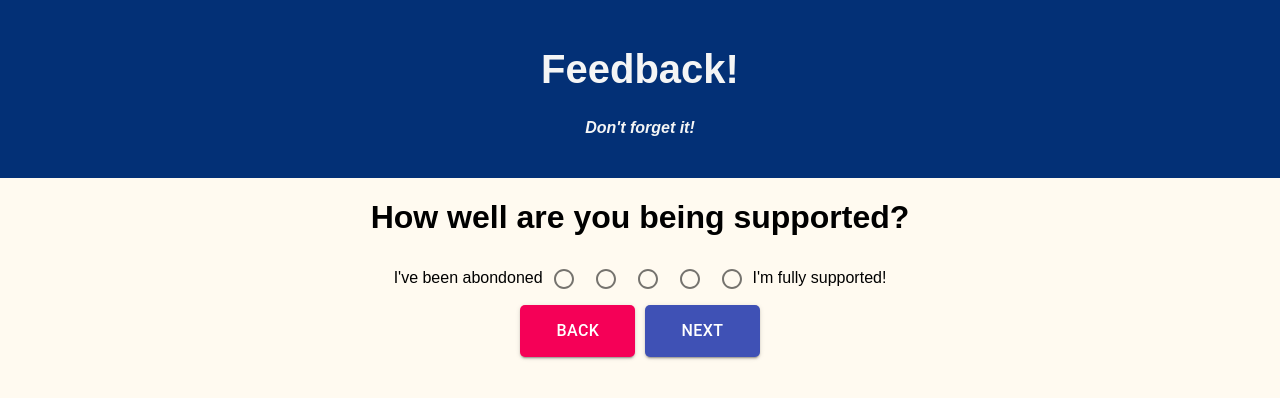
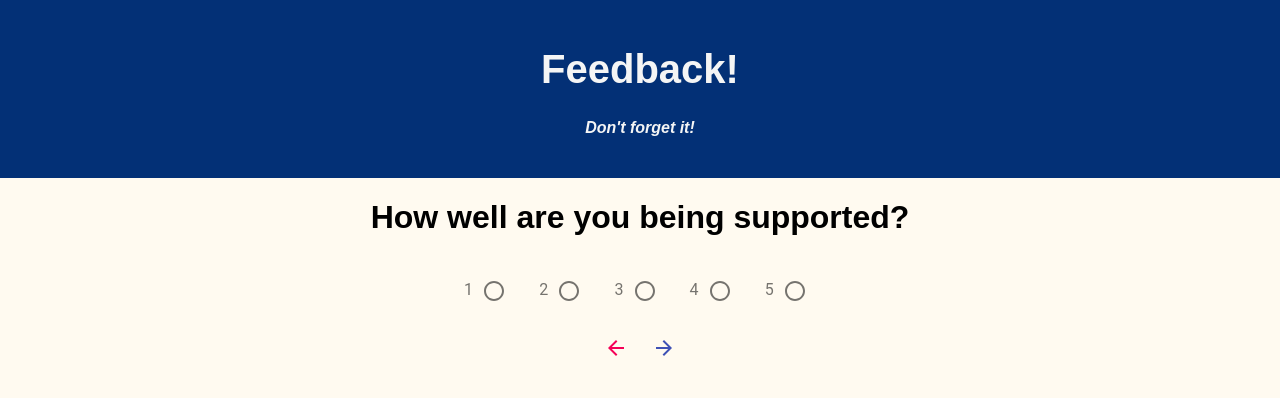
Before and after one commit to nathantwold/redux-feedback-loop, a React (Create React App) app: page /#/support in a window 1280 px wide. Shown: the top 398 px of the page. Built offline with nearby package versions, Linux system fonts and the light colour scheme.

Commit message:
replaced Buttons with IconButtons

```diff
--- a/src/components/Admin/Admin.js
+++ b/src/components/Admin/Admin.js
@@ -2,7 +2,9 @@ import React, { Component } from 'react';
 import { connect } from 'react-redux';
 import axios from 'axios';
 import moment from 'moment';
-import Button from '@material-ui/core/Button';
+import { IconButton } from '@material-ui/core';
+import DeleteIcon from '@material-ui/icons/Delete';
+import FlagIcon from '@material-ui/icons/Flag';
 
 class Admin extends Component {
 
@@ -66,12 +68,12 @@ class Admin extends Component {
                             <td>{response.support}</td>
                             <td>{response.comments}</td>
                             {response.flagged === true ?
-                                <td className="flagged"><Button color="primary" size="large"
-                                    onClick={() => this.toggleFlag(response.flagged, response.id)}>Unflag</Button> </td> :
-                                <td><Button color="secondary" size="large"
-                                    onClick={() => this.toggleFlag(response.flagged, response.id)}>Flag</Button> </td>}
-                            <td className="deleteButton"><Button color="secondary" size="large"
-                                onClick={() => this.deleteFeedback(response.id)}>Delete</Button></td>
+                                <td className="flagged"><IconButton color="primary"
+                                    onClick={() => this.toggleFlag(response.flagged, response.id)}><FlagIcon /></IconButton> </td> :
+                                <td><IconButton color="secondary"
+                                    onClick={() => this.toggleFlag(response.flagged, response.id)}><FlagIcon /></IconButton> </td>}
+                            <td className="deleteButton"><IconButton color="secondary"
+                                onClick={() => this.deleteFeedback(response.id)}><DeleteIcon /></IconButton></td>
                         </tr>)}
                     </tbody>
                 </table>
--- a/src/components/App/App.css
+++ b/src/components/App/App.css
@@ -15,6 +15,10 @@
 
 .App-intro {
   font-size: large;
+}
+
+.MuiInputLabel-root {
+  margin: 12px;
 }
 
 .flagged {
--- a/src/components/Comments/Comments.js
+++ b/src/components/Comments/Comments.js
@@ -1,7 +1,8 @@
 import React, { Component } from 'react';
 import { connect } from 'react-redux';
 import { HashRouter as Router } from 'react-router-dom';
-import { Button, Input } from '@material-ui/core';
+import { IconButton, Input } from '@material-ui/core';
+import { ArrowBack, ArrowForward } from '@material-ui/icons';
 
 class Comments extends Component {
     // default value to be sent to redux state
@@ -40,14 +41,10 @@ class Comments extends Component {
                 <h1>Are there any comments you'd like to leave?</h1>
                 <Input type="text" onChange={this.handleChange}></Input>
                 <br />
-                <Button color="secondary" variant="contained"
-                    style={{
-                        borderRadius: 5, margin: 5, padding: "12px 36px", fontSize: "16px"
-                    }} onClick={this.handleBack}>Back</Button>
-                <Button color="primary" variant="contained"
-                    style={{
-                        borderRadius: 5, margin: 5, padding: "12px 36px", fontSize: "16px"
-                    }} onClick={this.handleClick}>Next</Button>
+                <IconButton color="secondary"
+                    onClick={this.handleBack}><ArrowBack /></IconButton>
+                <IconButton color="primary"
+                    onClick={this.handleClick}><ArrowForward /></IconButton>
             </Router>
         )
     }
--- a/src/components/Feeling/Feeling.js
+++ b/src/components/Feeling/Feeling.js
@@ -1,7 +1,8 @@
 import React, { Component } from 'react';
 import { connect } from 'react-redux';
 import { HashRouter as Router } from 'react-router-dom';
-import { Button, Radio, RadioGroup } from '@material-ui/core';
+import { Radio, RadioGroup, InputLabel, IconButton } from '@material-ui/core';
+import { ArrowBack, ArrowForward } from '@material-ui/icons';
 
 class Feeling extends Component {
     // default value to be sent to redux state
@@ -46,29 +47,33 @@ class Feeling extends Component {
             <Router>
                 <h1>How are you feeling today?</h1>
                 <div>
-                    <RadioGroup style={{ display: "block" }}>
-                        <label>Terrible</label>
+                    <RadioGroup style={{ display: "-webkit-inline-box" }}>
+                        <InputLabel>1
                             <Radio value="1" onChange={this.handleChange}
                                 color="primary" checked={this.state.feeling === '1'} />
+                        </InputLabel>
+                        <InputLabel>2
                             <Radio value="2" onChange={this.handleChange}
                                 color="primary" checked={this.state.feeling === '2'} />
+                        </InputLabel>
+                        <InputLabel>3
                             <Radio value="3" onChange={this.handleChange}
                                 color="primary" checked={this.state.feeling === '3'} />
+                        </InputLabel>
+                        <InputLabel>4
                             <Radio value="4" onChange={this.handleChange}
                                 color="primary" checked={this.state.feeling === '4'} />
+                        </InputLabel>
+                        <InputLabel>5
                             <Radio value="5" onChange={this.handleChange}
                                 color="primary" checked={this.state.feeling === '5'} />
-                        <label>Great!</label>
+                        </InputLabel>
                     </RadioGroup>
                 </div>
-                <Button color="secondary" variant="contained"
-                    style={{
-                        borderRadius: 5, margin: 5, padding: "12px 36px", fontSize: "16px"
-                    }} onClick={this.handleBack}>Back</Button>
-                <Button color="primary" variant="contained"
-                    style={{
-                        borderRadius: 5, margin: 5, padding: "12px 36px", fontSize: "16px"
-                    }} onClick={this.handleClick}>Next</Button>
+                <IconButton color="secondary"
+                    onClick={this.handleBack}><ArrowBack /></IconButton>
+                <IconButton color="primary"
+                    onClick={this.handleClick}><ArrowForward /></IconButton>
             </Router>
         )
     }
--- a/src/components/Home/Home.js
+++ b/src/components/Home/Home.js
@@ -5,11 +5,7 @@ import { Button } from '@material-ui/core';
 
 class Home extends Component {
 
-    // redundant measure to ensure redux state is cleared and ready for new entry
     handleClick = () => {
-        // this.props.dispatch({
-        //     type: 'CLEAR_FORM'
-        // });
         this.props.history.push('/feeling')
     }
 
--- a/src/components/Review/Review.js
+++ b/src/components/Review/Review.js
@@ -2,7 +2,8 @@ import React, { Component } from 'react';
 import { connect } from 'react-redux';
 import { HashRouter as Router } from 'react-router-dom';
 import axios from 'axios';
-import { Button } from '@material-ui/core';
+import { IconButton } from '@material-ui/core';
+import { ArrowBack, Check } from '@material-ui/icons';
 
 class Review extends Component {
 
@@ -35,14 +36,10 @@ class Review extends Component {
                     <h3>Comments: {this.props.reduxStore.feedbackReducer.comments}</h3>
                 </div>
                 <br />
-                <Button color="secondary" variant="contained"
-                    style={{
-                        borderRadius: 5, margin: 5, padding: "12px 36px", fontSize: "16px"
-                    }} onClick={this.handleBack}>Back</Button>
-                <Button color="primary" variant="contained"
-                    style={{
-                        borderRadius: 5, margin: 5, padding: "12px 36px", fontSize: "16px"
-                    }} onClick={this.handleSubmit}>Submit!</Button>
+                <IconButton color="secondary"
+                    onClick={this.handleBack}><ArrowBack /></IconButton>
+                <IconButton color="primary"
+                    onClick={this.handleSubmit}><Check /></IconButton>
             </Router>
         );
     }
--- a/src/components/Support/Support.js
+++ b/src/components/Support/Support.js
@@ -1,7 +1,8 @@
 import React, { Component } from 'react';
 import { connect } from 'react-redux';
 import { HashRouter as Router } from 'react-router-dom';
-import { Button, Radio, RadioGroup } from '@material-ui/core';
+import { IconButton, Radio, RadioGroup, InputLabel } from '@material-ui/core';
+import { ArrowBack, ArrowForward } from '@material-ui/icons';
 
 class Support extends Component {
     // default value to be sent to redux state
@@ -43,29 +44,33 @@ class Support extends Component {
             <Router>
                 <h1>How well are you being supported?</h1>
                 <div>
-                    <RadioGroup style={{ display: "block" }}>
-                        <label>I've been abondoned</label>
+                    <RadioGroup style={{ display: "-webkit-inline-box" }}>
+                        <InputLabel>1
                             <Radio value="1" onChange={this.handleChange}
                                 color="primary" checked={this.state.support === '1'} />
+                        </InputLabel>
+                        <InputLabel>2
                             <Radio value="2" onChange={this.handleChange}
                                 color="primary" checked={this.state.support === '2'} />
+                        </InputLabel>
+                        <InputLabel>3
                             <Radio value="3" onChange={this.handleChange}
                                 color="primary" checked={this.state.support === '3'} />
+                        </InputLabel>
+                        <InputLabel>4
                             <Radio value="4" onChange={this.handleChange}
                                 color="primary" checked={this.state.support === '4'} />
+                        </InputLabel>
+                        <InputLabel>5
                             <Radio value="5" onChange={this.handleChange}
                                 color="primary" checked={this.state.support === '5'} />
-                        <label>I'm fully supported!</label>
+                        </InputLabel>
                     </RadioGroup>
                 </div>
-                <Button color="secondary" variant="contained"
-                    style={{
-                        borderRadius: 5, margin: 5, padding: "12px 36px", fontSize: "16px"
-                    }} onClick={this.handleBack}>Back</Button>
-                <Button color="primary" variant="contained"
-                    style={{
-                        borderRadius: 5, margin: 5, padding: "12px 36px", fontSize: "16px"
-                    }} onClick={this.handleClick}>Next</Button>
+                <IconButton color="secondary"
+                    onClick={this.handleBack}><ArrowBack /></IconButton>
+                <IconButton color="primary"
+                    onClick={this.handleClick}><ArrowForward /></IconButton>
             </Router>
         )
     }
--- a/src/components/Understanding/Understanding.js
+++ b/src/components/Understanding/Understanding.js
@@ -1,7 +1,8 @@
 import React, { Component } from 'react';
 import { connect } from 'react-redux';
 import { HashRouter as Router } from 'react-router-dom';
-import { Button, Radio, RadioGroup } from '@material-ui/core';
+import { IconButton, Radio, RadioGroup, InputLabel } from '@material-ui/core';
+import { ArrowBack, ArrowForward } from '@material-ui/icons';
 
 class Understanding extends Component {
     // default value to be sent to redux state
@@ -43,29 +44,33 @@ class Understanding extends Component {
             <Router>
                 <h1>How well are you understanding the content?</h1>
                 <div>
-                    <RadioGroup style={{ display: "block" }}>
-                        <label>I'm completely lost</label>
+                    <RadioGroup style={{ display: "-webkit-inline-box" }}>
+                        <InputLabel>1
                             <Radio value="1" onChange={this.handleChange}
                                 color="primary" checked={this.state.understanding === '1'} />
+                        </InputLabel>
+                        <InputLabel>2
                             <Radio value="2" onChange={this.handleChange}
                                 color="primary" checked={this.state.understanding === '2'} />
+                        </InputLabel>
+                        <InputLabel>3
                             <Radio value="3" onChange={this.handleChange}
                                 color="primary" checked={this.state.understanding === '3'} />
+                        </InputLabel>
+                        <InputLabel>4
                             <Radio value="4" onChange={this.handleChange}
                                 color="primary" checked={this.state.understanding === '4'} />
+                        </InputLabel>
+                        <InputLabel>5
                             <Radio value="5" onChange={this.handleChange}
                                 color="primary" checked={this.state.understanding === '5'} />
-                        <label>I could teach this!</label>
+                        </InputLabel>
                     </RadioGroup>
                 </div>
-                <Button color="secondary" variant="contained"
-                    style={{
-                        borderRadius: 5, margin: 5, padding: "12px 36px", fontSize: "16px"
-                    }} onClick={this.handleBack}>Back</Button>
-                <Button color="primary" variant="contained"
-                    style={{
-                        borderRadius: 5, margin: 5, padding: "12px 36px", fontSize: "16px"
-                    }} onClick={this.handleClick}>Next</Button>
+                <IconButton color="secondary"
+                    onClick={this.handleBack}><ArrowBack /></IconButton>
+                <IconButton color="primary"
+                    onClick={this.handleClick}><ArrowForward /></IconButton>
             </Router>
         )
     }
```
Lines whose indentation alone changed are shown as unchanged.
